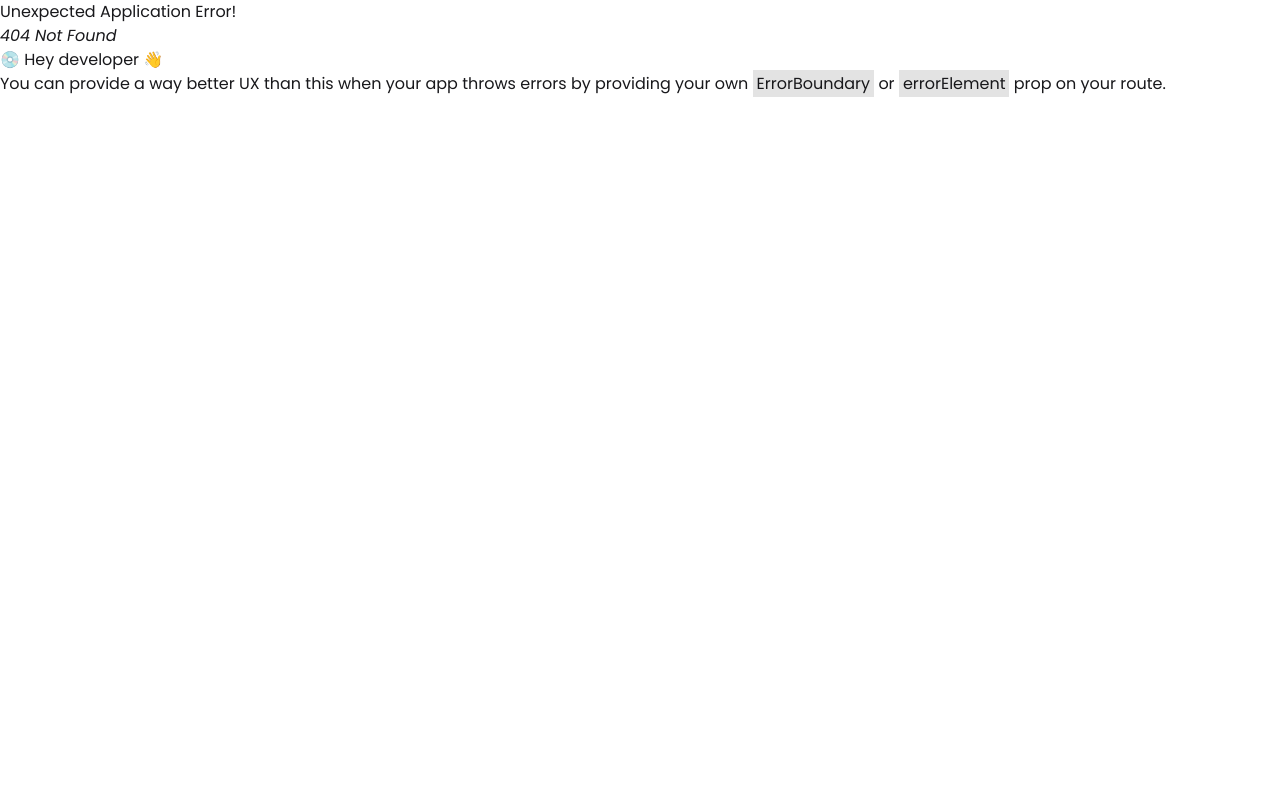
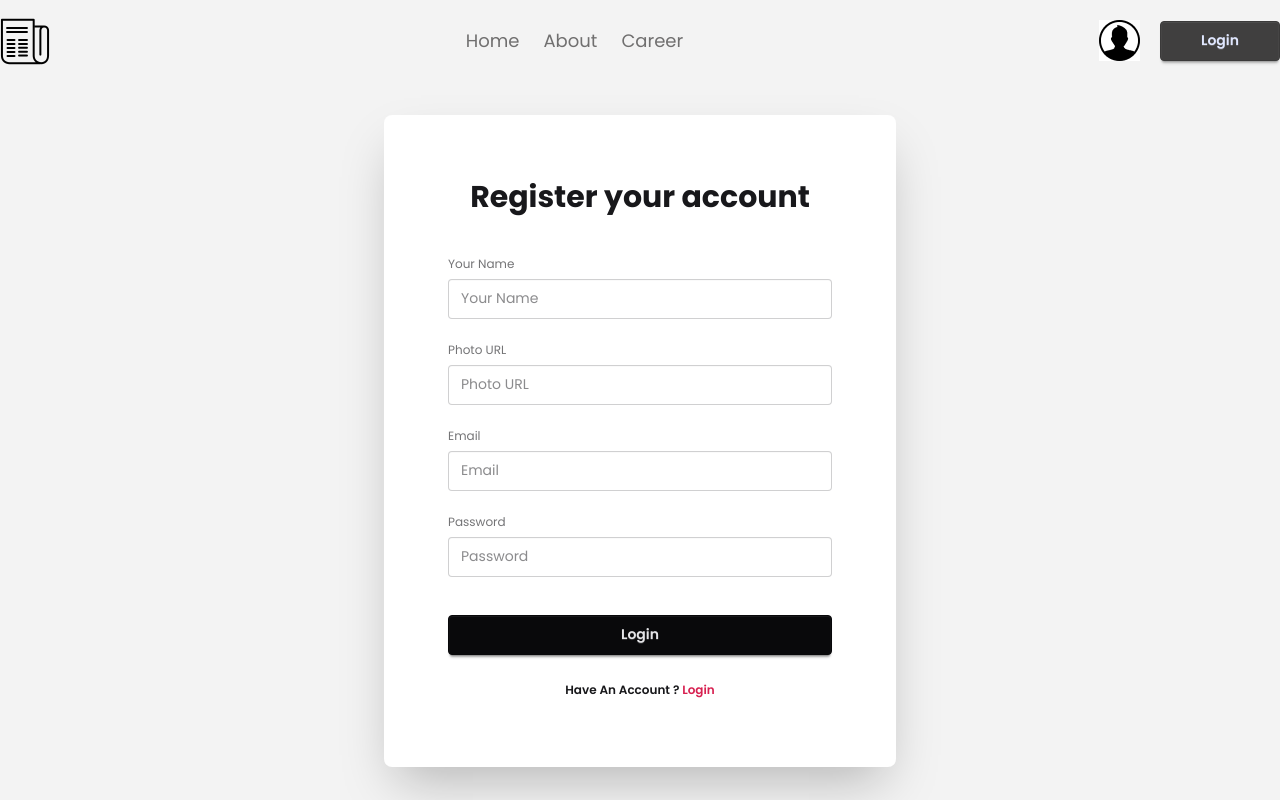
Before and after one commit to mdshahariarhafizofficial/dragon-news-web, a React (Vite) app: page /auth/register in a window 1280 px wide. Before the commit this address had no page. Built offline with nearby package versions, Linux system fonts and the light colour scheme.

Commit message:
Login & Registration Page design done

```diff
--- a/src/Components/Navbar.jsx
+++ b/src/Components/Navbar.jsx
@@ -1,5 +1,5 @@
 import React from 'react';
-import { NavLink } from 'react-router';
+import { Link, NavLink } from 'react-router';
 import userLogo from '../assets/user.png'
 import navLogo from '../assets/nav-logo.png'
 
@@ -16,7 +16,9 @@ const Navbar = () => {
             </div>
             <div className='flex w-full md:w-auto justify-between md:justify-end gap-5 items-center py-5'>
                 <img src={userLogo} alt="" />
-                <button className='btn btn-primary px-10'>Login</button>
+                <Link to="/auth/login">
+                    <button className='btn btn-primary px-10'>Login</button>
+                </Link>
             </div>
         </div>
     );
--- /dev/null
+++ b/src/Pages/Login.jsx
@@ -0,0 +1,27 @@
+import React from 'react';
+import { Link } from 'react-router';
+
+const Login = () => {
+    return (
+        <div className='flex justify-center items-center h-[calc(100vh-81px)]'>
+            <div className="card p-10 bg-base-100 w-full max-w-lg shrink-0 shadow-2xl">
+            <div className="card-body">
+                <h2 className='text-3xl font-bold text-center mb-7'>Login your account</h2>
+                <form className="fieldset">
+                    <label className="label">Email</label>
+                    <input type="email" className="input w-full mb-4" placeholder="Email" />
+                    <label className="label">Password</label>
+                    <input type="password" className="input w-full mb-4" placeholder="Password" />
+                    <div><a className="link link-hover">Forgot password?</a></div>
+                    <button className="btn btn-neutral mt-4">Login</button>
+
+                    <p className='text-center font-semibold pt-5'>Don't Have An Account ? <Link to="/auth/register" className='text-secondary'>Register</Link> </p>
+
+                </form>
+            </div>
+            </div>
+        </div>
+    );
+};
+
+export default Login;
--- /dev/null
+++ b/src/Pages/Register.jsx
@@ -0,0 +1,39 @@
+import React from 'react';
+import { Link } from 'react-router';
+
+const Register = () => {
+    return (
+        <div className='flex justify-center items-center h-[calc(100vh-81px)]'>
+            <div className="card p-10 bg-base-100 w-full max-w-lg shrink-0 shadow-2xl">
+            <div className="card-body">
+                <h2 className='text-3xl font-bold text-center mb-7'>Register your account</h2>
+                <form className="fieldset">
+
+                    {/* Your Name */}
+                    <label className="label">Your Name</label>
+                    <input type="text" className="input w-full mb-4" placeholder="Your Name" />
+
+                    {/* Photo Url */}
+                    <label className="label">Photo URL</label>
+                    <input type="url" className="input w-full mb-4" placeholder="Photo URL" />
+
+                    {/* Email */}
+                    <label className="label">Email</label>
+                    <input type="email" className="input w-full mb-4" placeholder="Email" />
+
+                    {/* Password */}
+                    <label className="label">Password</label>
+                    <input type="password" className="input w-full mb-4" placeholder="Password" />
+
+                    <button className="btn btn-neutral mt-4">Login</button>
+
+                    <p className='text-center font-semibold pt-5'>Have An Account ? <Link to="/auth/login" className='text-secondary'>Login</Link> </p>
+
+                </form>
+            </div>
+            </div>
+        </div>
+    );
+};
+
+export default Register;
--- a/src/Routes/Routes.jsx
+++ b/src/Routes/Routes.jsx
@@ -3,6 +3,9 @@ import { createBrowserRouter } from 'react-router';
 import Root from '../layouts/Root';
 import Home from '../Pages/Home';
 import CategoryNews from '../Pages/CategoryNews';
+import Auth from '../layouts/Auth';
+import Login from '../Pages/Login';
+import Register from '../Pages/Register';
 
 const router = createBrowserRouter([
     {
@@ -18,10 +21,26 @@ const router = createBrowserRouter([
                 Component: CategoryNews,
                 loader: () => fetch('../news.json'),
                 hydrateFallbackElement: <p>Loading.....</p>
-            }
+            },
 
         ]
+    },
+
+    {
+        path: "/auth",
+        Component: Auth,
+        children: [
+            {
+                path: '/auth/login',
+                Component: Login
+            },
+            {
+                path: '/auth/register',
+                Component: Register
+            }
+        ]
     }
+
 ])
 
 export default router;
--- /dev/null
+++ b/src/layouts/Auth.jsx
@@ -0,0 +1,18 @@
+import React from 'react';
+import Navbar from '../Components/Navbar';
+import { Outlet } from 'react-router';
+
+const Auth = () => {
+    return (
+        <div className='bg-base-200'>
+            <header className='max-w-[1280px] mx-auto'>
+                <Navbar></Navbar>
+            </header>
+            <main className='max-w-[1280px] mx-auto'>
+                <Outlet></Outlet>
+            </main>
+        </div>
+    );
+};
+
+export default Auth;
```
